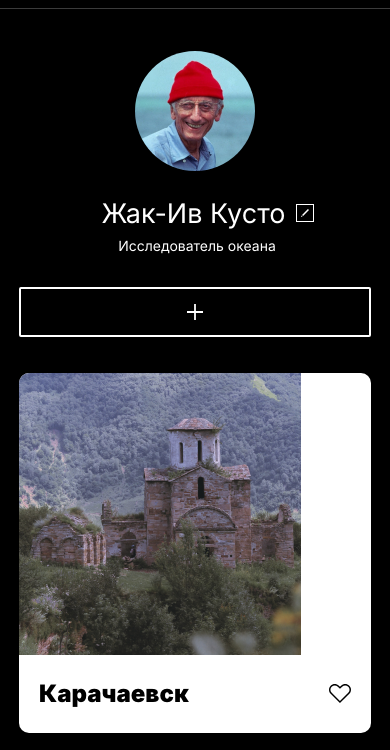
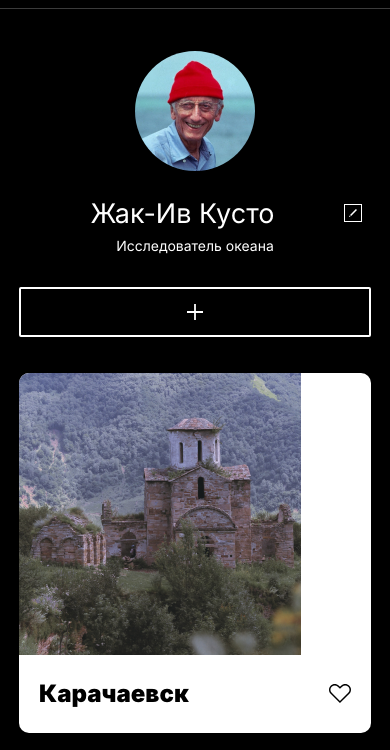
Before and after one commit to StevkaRagimova/1, a plain HTML site: page index.html in a window 390 px wide. Shown: the part 75-825 px from the top of the page. Drawn offline with Linux system fonts and the light colour scheme.

Commit message:
fixing grid

```diff
--- a/blocks/profile/__info/profile__info.css
+++ b/blocks/profile/__info/profile__info.css
@@ -2,18 +2,19 @@
   width: calc(100% - 330px);
   box-sizing: border-box;
   display: grid;
-  grid-template-columns: auto 24px;
   justify-content: start;
   align-items: center;
+  grid-template-columns: auto 1fr;
 }
 
 @media screen and (max-width: 767px) {
 .profile__info {
-      padding-left: 28px;
+  padding-left: 0;
   width: 100%;
   justify-content: center;
   text-align: center;
-      max-width: 100%;
   padding-bottom: 32px;
+  display: flex;
+  flex-wrap: wrap;
 }
 }
--- a/blocks/profile/__name/profile__name.css
+++ b/blocks/profile/__name/profile__name.css
@@ -10,10 +10,12 @@
 }
 
 @media screen and (max-width: 767px) {
-  .profile__name {
-      font-size: 40px;
-  }
+.profile__name {
+    font-size: 40px;
+    width: calc(100% - 50px);
 }
+}
+
 
 @media screen and (max-width: 400px) {
   .profile__name {
--- a/blocks/profile/__workplace/profile__workplace.css
+++ b/blocks/profile/__workplace/profile__workplace.css
@@ -1,9 +1,14 @@
 .profile__workplace {
-  color: #ffffff;
+  color: #FFFFFF;
   font-size: 18px;
   line-height: 1.2;
   font-weight: normal;
   margin: 3px 0 0;
+  overflow: hidden;
+  text-overflow: ellipsis;
+  white-space: nowrap;
+  grid-column: span 2;
+
 }
 
 @media screen and (max-width: 400px) {
```
Lines whose indentation alone changed are shown as unchanged.
